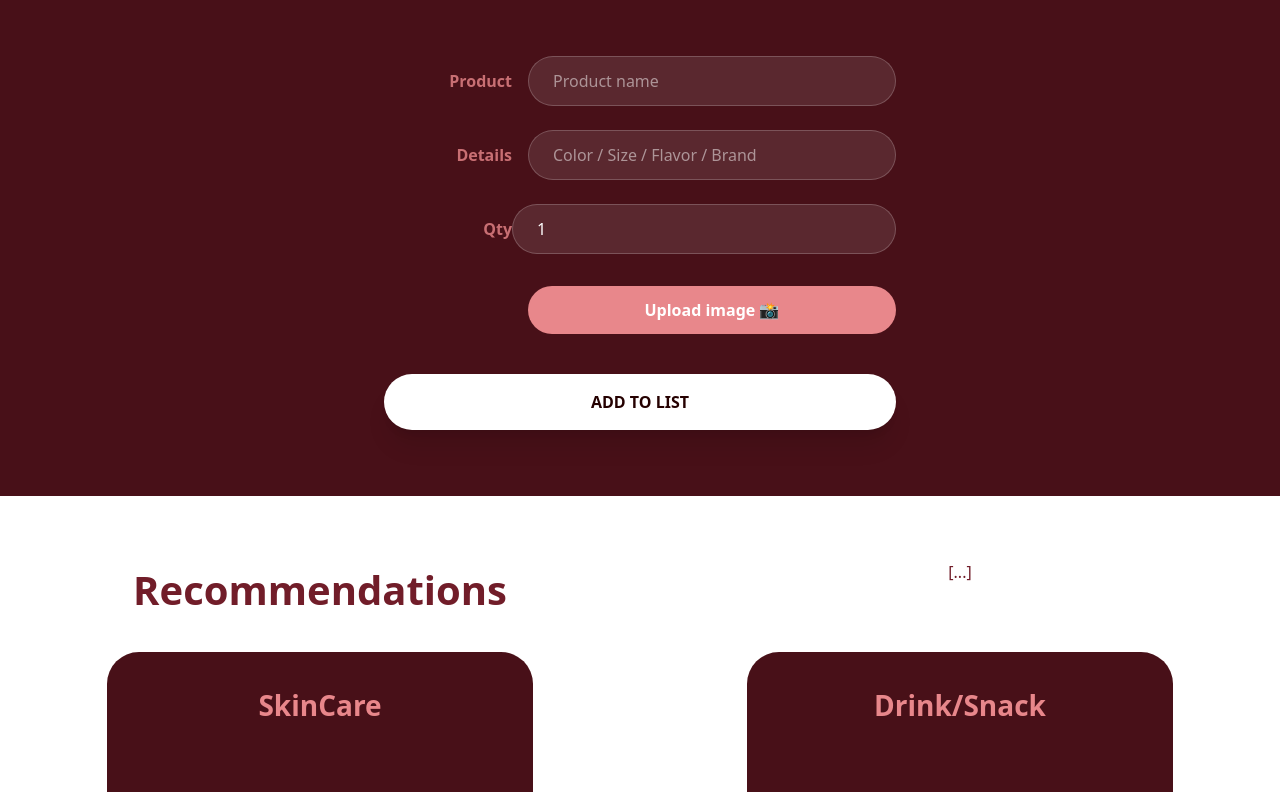
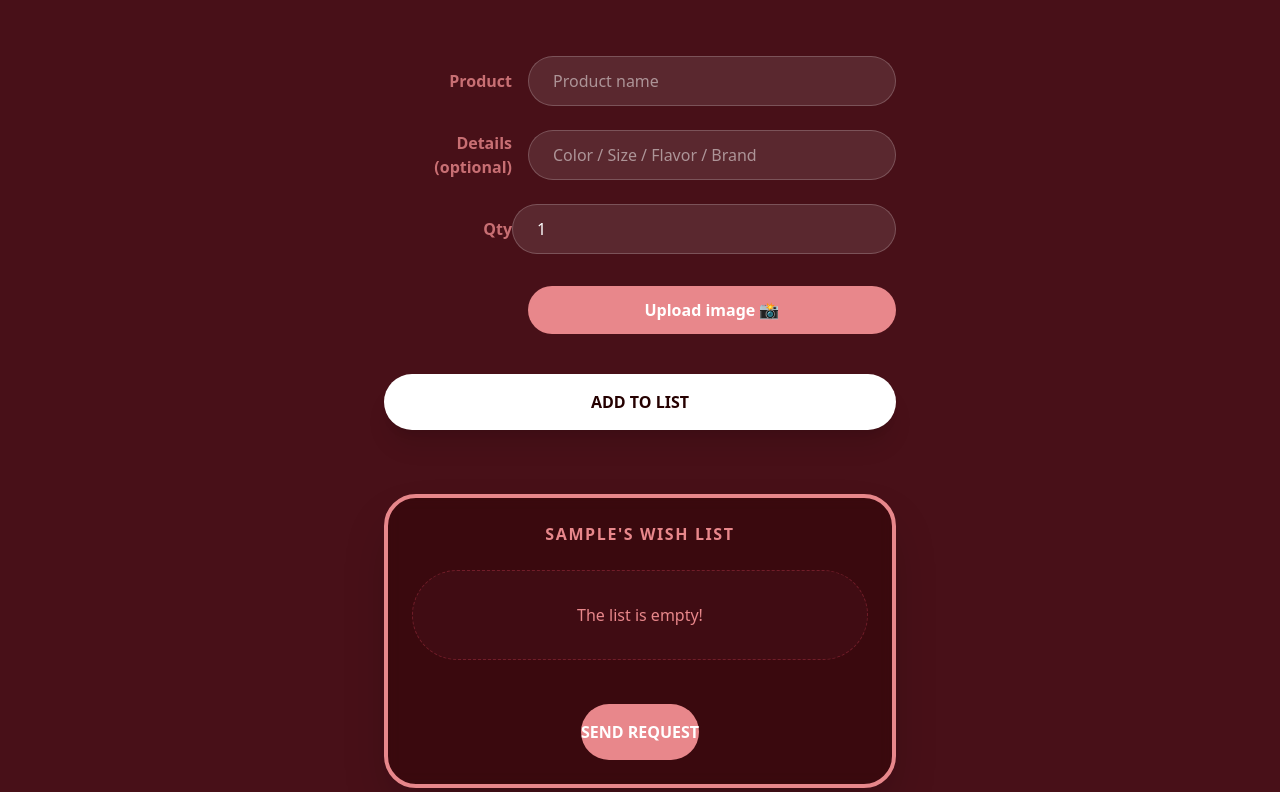
Before and after one commit to wattakeshi/Japan-paBUYan, a React (Vite) app: page / in a window 1280 px wide. Shown: the part 308-1100 px from the top of the page. Built offline with nearby package versions, Linux system fonts and the light colour scheme; sample sign-in values are in the browser's storage.

Commit message:
add: WishList

```diff
--- a/src/Components/AddProductForm.jsx
+++ b/src/Components/AddProductForm.jsx
@@ -2,6 +2,7 @@ import React, { useState, useEffect } from 'react'
 
 const AddProductForm = () => {
 
+  const costumerUsername = localStorage.getItem("pabuyan_user_name")
   const [wishList, setWishList] = useState(()=>{
     const saved = localStorage.getItem("pabuyan_wishList")
     return saved? JSON.parse(saved) : []
@@ -23,7 +24,7 @@ const AddProductForm = () => {
       id: Date.now(),
       name: productName,
       details: productDetail,
-      qyt: productQty,
+      qty: productQty,
       reference: productReference
     }
     setWishList([...wishList, newProduct])
@@ -46,7 +47,7 @@ const AddProductForm = () => {
 </div>
 
 <div className="w-full flex flex-col sm:flex-row items-center gap-4">
-     <label className="w-full sm:w-32 text-center sm:text-right font-bold text-cor5/80">Details </label>
+     <label className="w-full sm:w-32 text-center sm:text-right font-bold text-cor5/80">Details (optional)</label>
      <input
       type="text" value={productDetail} onChange={(e)=>setProductDetail(e.target.value)}
       placeholder="Color / Size / Flavor / Brand"
@@ -69,7 +70,7 @@ const AddProductForm = () => {
      <label className="flex-1 cursor-pointer bg-cor5 hover:bg-opacity-80 text-white font-bold py-3 px-6 rounded-full text-center transition-all">
      <span>{productReference ? "Image Selected!" : "Upload image 📸"}</span>
           <input
-            type="file"
+          type="file"
             className="hidden"
             onChange={(e) => setProductReference(e.target.files[0])}
           />
@@ -82,6 +83,52 @@ const AddProductForm = () => {
     ADD TO LIST
   </button>
 
+          <div className='border-4 rounded-[2rem] border-cor5 p-6 w-full bg-cor1/40 backdrop-blur-sm shadow-2xl mt-10'>
+  <h2 className='text-center text-cor5 font-black uppercase tracking-widest mb-6'>
+    {costumerUsername}'s Wish List
+  </h2>
+
+  <div className="space-y-3">
+    {wishList.length > 0 ? (
+      wishList.map((product) => (
+        <div
+          key={product.id}
+          className="flex items-center justify-between bg-cor2 border border-cor3 p-4 rounded-full hover:border-cor5 transition-colors group"  >
+          <div className="flex items-center gap-4 ml-2">
+            <div className="w-10 h-10 rounded-full bg-cor5 flex items-center justify-center text-cor1 font-bold">
+              {product.qty}x
+            </div>
+            <div className="flex flex-col">
+              <span className="text-white font-bold leading-none">{product.name}</span>
+              <span className="text-cor4 text-xs italic">{product.details || "No details"}</span>
+           </div>
+          </div>
+
+          <button
+            onClick={() => setWishList(wishList.filter(p => p.id !== product.id))}
+            className="mr-4 text-cor4 hover:text-red-400 font-bold transition-colors"
+          >
+            X
+          </button>
+        </div>
+      ))
+    ) : (
+      <div className="bg-cor2/50 border border-dashed border-cor3 rounded-full py-8">
+        <p className='text-cor5 text-center font-medium '>
+         The list is empty!
+        </p>
+
+      </div>
+    )}
+    <div className='w-full flex'>
+    <button className="mt-8 bg-cor5 mx-auto hover:bg-cor4 text-white font-black py-4  rounded-full transition-all transform hover:scale-110">
+    SEND REQUEST
+  </button>
+  </div>
+  </div>
+</div>
+
+
 </div>
 
 
--- a/src/Components/Header.jsx
+++ b/src/Components/Header.jsx
@@ -15,7 +15,7 @@ const Header = () => {
     </div>
   </div>
     <div className="">
-    <div className=' bg-cor2 h-[740px] w-full md:py-20  '>
+    <div className=' bg-cor2 h-auto w-full md:py-20  '>
           <h1 className='py-4 w-3/4 mx-auto font-bold text-cor5 text-center md:text-[45px] text-[28px]'> Welcome {username}!</h1>
       <p className='md:py-4 w-4/5 mx-auto text-cor5 text-center md:text-[16px] text-[12px]'>Build your custom request list below. Once we locate your items and have news for you, a member of the Pabuyan team will reach out directly!</p>
       <AddProductForm />
```
